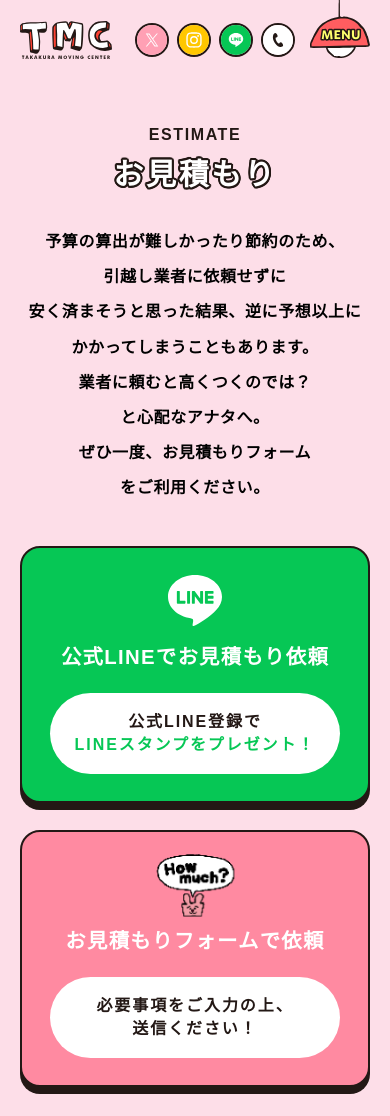
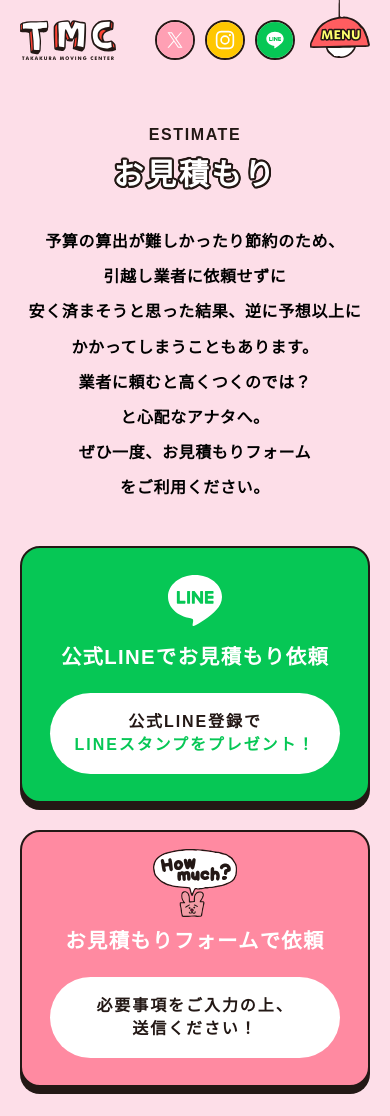
Before and after one commit to sumamin-inc-organization/takakura, a PHP site: page /src/estimate.html in a window 390 px wide. Shown: the top 1116 px of the page. Run offline with PHP 8.4, Linux system fonts and the light colour scheme; some web fonts are replaced.

Commit message:
チェック修正

```diff
--- a/src/about.html
+++ b/src/about.html
@@ -60,9 +60,9 @@
                         <li class="snsNav__list--item">
                             <a href=""><img src="./assets/images/icon_line.svg" alt="line" /></a>
                         </li>
-                        <li class="snsNav__list--item">
+                        <!-- <li class="snsNav__list--item">
                             <a href="tel:0120374514"><img src="./assets/images/icon_tel.svg" alt="tel" /></a>
-                        </li>
+                        </li> -->
                     </ul>
                 </div>
                 <div class="headerNavMenu">
--- a/src/assets/css/page.about.css
+++ b/src/assets/css/page.about.css
@@ -785,7 +785,7 @@ message
         font-family: var(--fontMacho);
         font-weight: 700;
         letter-spacing: 0.4rem;
-        font-size: 139px;
+        font-size: 134px;
         margin-left:20px;
     }
     .history__bgText p:nth-child(1) {
@@ -811,7 +811,7 @@ message
     .company__wrap {
         max-width: 1010px;
         width: calc(100% - 18px);
-        padding: 57px 0 60px 0;
+        padding: 57px 0 37px 0;
         margin: auto;
         background-color: #fff;
         box-shadow :
--- a/src/assets/css/style.css
+++ b/src/assets/css/style.css
@@ -166,7 +166,7 @@ header
 .snsNav__list {
   display: grid;
   gap: 0 20px;
-  grid-template-columns: repeat(4, 1fr);
+  grid-template-columns: repeat(3, 1fr);
 }
 .snsNav__list--item {
   position: relative;
@@ -1241,19 +1241,21 @@ header
     padding: 15px 20px 0 20px;
   }
   .headerLogo {
-    max-width: 92px;
+    max-width: 96px;
     width: 100%;
   }
   .snsNav {
     padding-right: 15px;
   }
   .snsNav__list {
-    gap: 0 8px;
+    gap: 0 10px;
   }
   .snsNav__list--item {
     border: 2px solid var(--textBlack);
-    height: 30px;
-    width: 30px;
+    /* height: 30px;
+    width: 30px; */
+    height: 36px;
+    width: 36px;
   }
   .headerNavMenu {
     margin-top: -36px;
--- a/src/characters.html
+++ b/src/characters.html
@@ -50,9 +50,9 @@
                         <li class="snsNav__list--item">
                             <a href=""><img src="./assets/images/icon_line.svg" alt="line" /></a>
                         </li>
-                        <li class="snsNav__list--item">
+                        <!-- <li class="snsNav__list--item">
                             <a href="tel:0120374514"><img src="./assets/images/icon_tel.svg" alt="tel" /></a>
-                        </li>
+                        </li> -->
                     </ul>
                 </div>
                 <div class="headerNavMenu">
--- a/src/estimate.html
+++ b/src/estimate.html
@@ -50,9 +50,9 @@
                         <li class="snsNav__list--item">
                             <a href=""><img src="./assets/images/icon_line.svg" alt="line" /></a>
                         </li>
-                        <li class="snsNav__list--item">
+                        <!-- <li class="snsNav__list--item">
                             <a href="tel:0120374514"><img src="./assets/images/icon_tel.svg" alt="tel" /></a>
-                        </li>
+                        </li> -->
                     </ul>
                 </div>
                 <div class="headerNavMenu">
@@ -168,7 +168,7 @@
                     </div>
                 </a>
                 <a  href="#estimateForm" class="estimate__item estimate__item--form">
-                    <div class="estimate__item--logo"><img src="./assets/images/estimate/estimate_logo2.png" alt=""></div>
+                    <div class="estimate__item--logo"><img src="./assets/images/estimate/illust_howmuch.svg" alt=""></div>
                     <p class="estimate__item--text">お見積もり<br class="pc-br">フォームで依頼</p>
                     <div class="estimate__item--btn">
                         <p>必要事項をご入力の上、<br>送信ください！</p>
--- a/src/index.html
+++ b/src/index.html
@@ -50,9 +50,9 @@
                         <li class="snsNav__list--item">
                             <a href=""><img src="./assets/images/icon_line.svg" alt="line" /></a>
                         </li>
-                        <li class="snsNav__list--item">
+                        <!-- <li class="snsNav__list--item">
                             <a href="tel:0120374514"><img src="./assets/images/icon_tel.svg" alt="tel" /></a>
-                        </li>
+                        </li> -->
                     </ul>
                 </div>
                 <div class="headerNavMenu">
--- a/src/news.html
+++ b/src/news.html
@@ -50,9 +50,9 @@
                         <li class="snsNav__list--item">
                             <a href=""><img src="./assets/images/icon_line.svg" alt="line" /></a>
                         </li>
-                        <li class="snsNav__list--item">
+                        <!-- <li class="snsNav__list--item">
                             <a href="tel:0120374514"><img src="./assets/images/icon_tel.svg" alt="tel" /></a>
-                        </li>
+                        </li> -->
                     </ul>
                 </div>
                 <div class="headerNavMenu">
--- a/src/service.html
+++ b/src/service.html
@@ -50,9 +50,9 @@
                         <li class="snsNav__list--item">
                             <a href=""><img src="./assets/images/icon_line.svg" alt="line" /></a>
                         </li>
-                        <li class="snsNav__list--item">
+                        <!-- <li class="snsNav__list--item">
                             <a href="tel:0120374514"><img src="./assets/images/icon_tel.svg" alt="tel" /></a>
-                        </li>
+                        </li> -->
                     </ul>
                 </div>
                 <div class="headerNavMenu">
--- a/src/single.html
+++ b/src/single.html
@@ -50,9 +50,9 @@
                         <li class="snsNav__list--item">
                             <a href=""><img src="./assets/images/icon_line.svg" alt="line" /></a>
                         </li>
-                        <li class="snsNav__list--item">
+                        <!-- <li class="snsNav__list--item">
                             <a href="tel:0120374514"><img src="./assets/images/icon_tel.svg" alt="tel" /></a>
-                        </li>
+                        </li> -->
                     </ul>
                 </div>
                 <div class="headerNavMenu">
```
Also changed, not shown: src/assets/css/page.service.css (+15 -3 lines), src/assets/images/estimate/illust_howmuch.svg (added).
